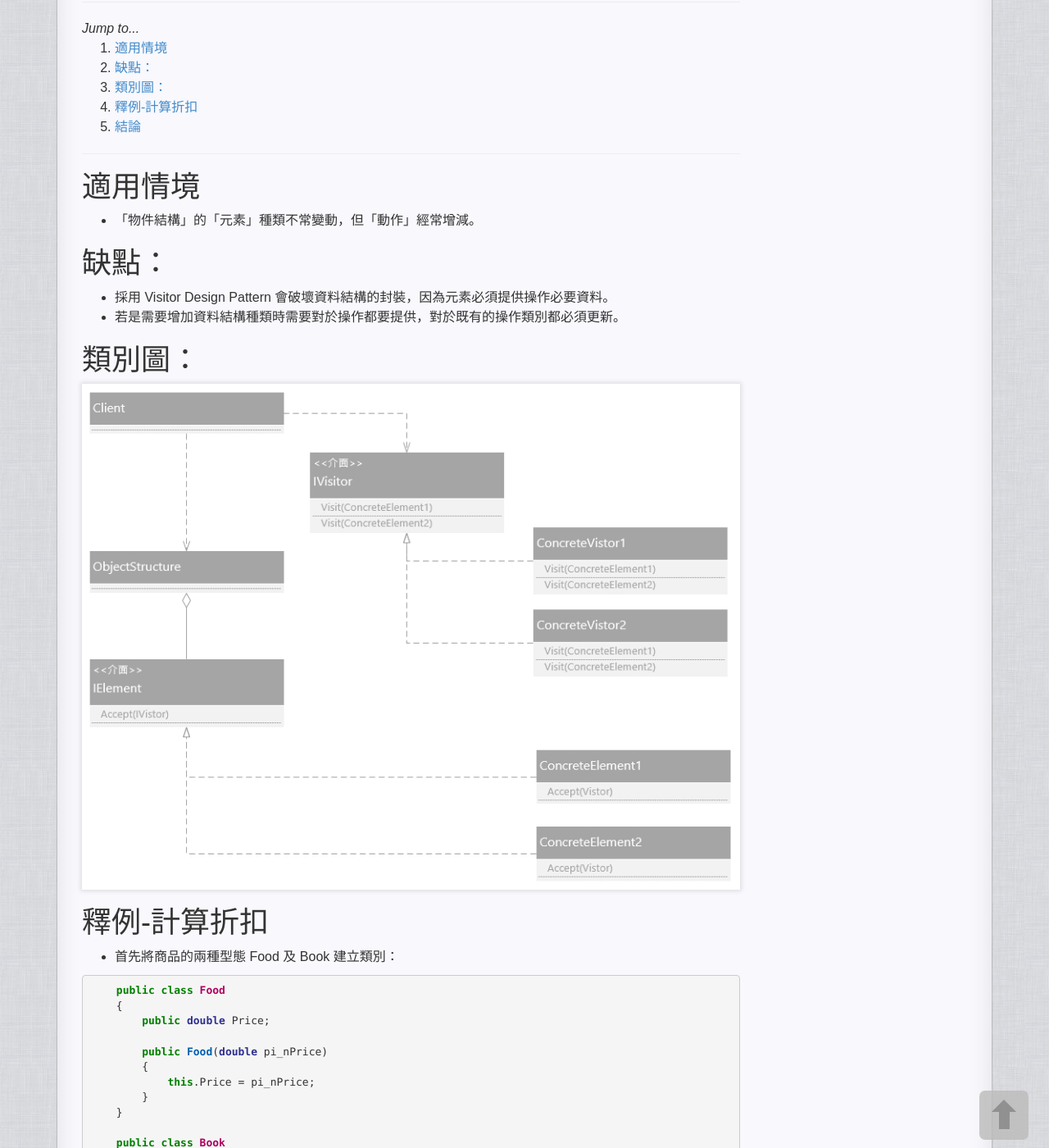
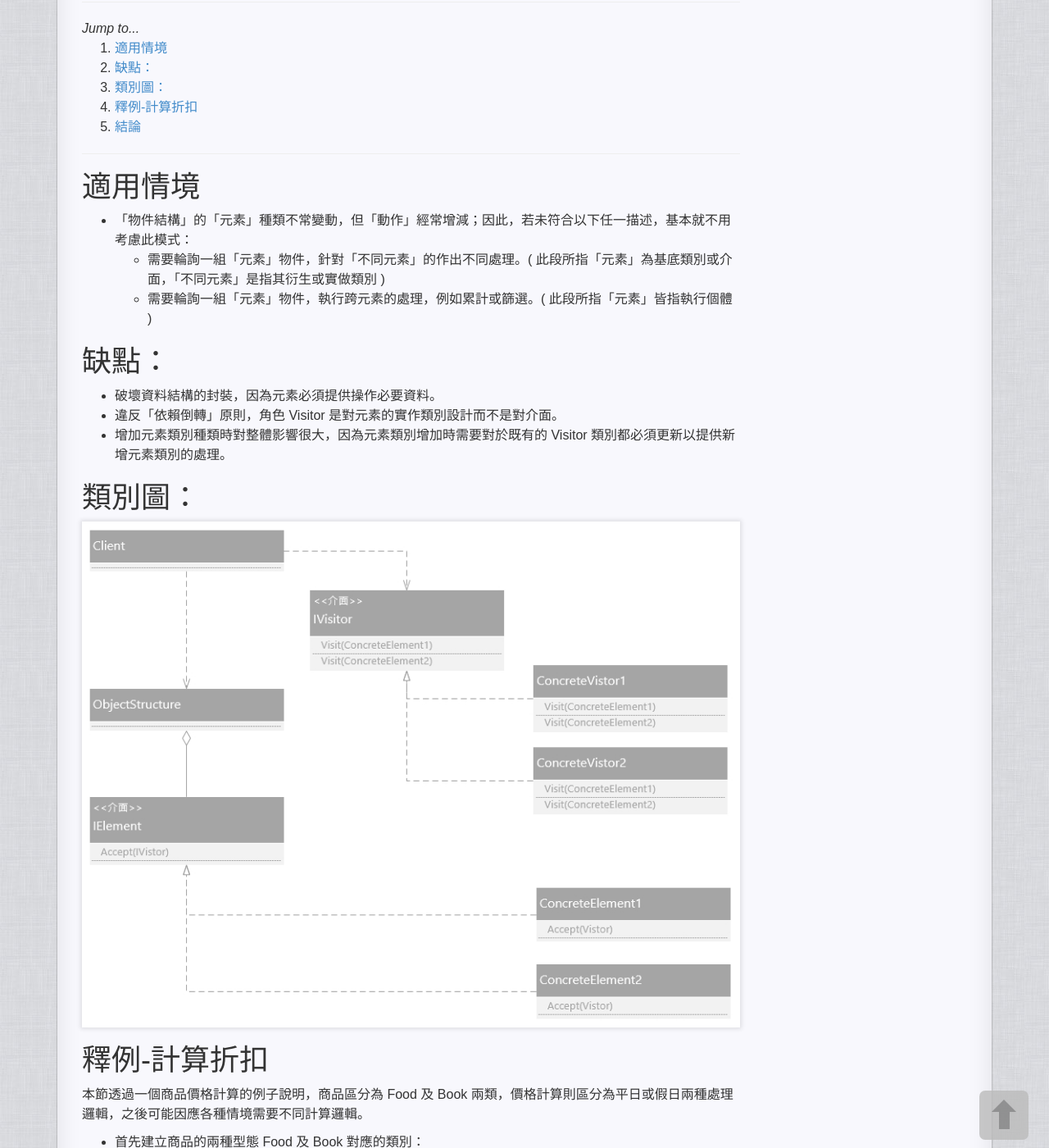
Before and after one commit to No129/No129.github.io, a Jekyll site: the page built from _posts/Coding/2018-07-13-[Codeing]Vistor_Design_Pattern.md, in a window 1280 px wide and 1400 px high, scrolled down 197 px. Shown: the whole window at 82% size. Built offline with Jekyll 4.4.1, drawn with Linux system fonts in a browser that asks for light colours; nearby versions of some CDN libraries; some of the changed text lies outside the part shown.

Commit message:
Post 20180713 .4

````diff
--- a/_posts/Coding/2018-07-13-[Codeing]Vistor_Design_Pattern.md
+++ b/_posts/Coding/2018-07-13-[Codeing]Vistor_Design_Pattern.md
@@ -4,21 +4,25 @@ title: "訪問者模式 ( Vistor Design Pattern )"
 categories: TECH
 tag:
 date: 2018-07-13 24:00:00 UTC+8
-last_modified_at: 2018-07-13 24:00:00 UTC+8
+last_modified_at: 2018-07-16 24:00:00 UTC+8
 ---
 # 適用情境
-* 「物件結構」的「元素」種類不常變動，但「動作」經常增減。
+* 「物件結構」的「元素」種類不常變動，但「動作」經常增減；因此，若未符合以下任一描述，基本就不用考慮此模式：
+    * 需要輪詢一組「元素」物件，針對「不同元素」的作出不同處理。( 此段所指「元素」為基底類別或介面，「不同元素」是指其衍生或實做類別 )
+    * 需要輪詢一組「元素」物件，執行跨元素的處理，例如累計或篩選。( 此段所指「元素」皆指執行個體 )
 
 # 缺點：
-* 採用 Visitor Design Pattern 會破壞資料結構的封裝，因為元素必須提供操作必要資料。
-* 若是需要增加資料結構種類時需要對於操作都要提供，對於既有的操作類別都必須更新。
+* 破壞資料結構的封裝，因為元素必須提供操作必要資料。
+* 違反「依賴倒轉」原則，角色 Visitor 是對元素的實作類別設計而不是對介面。
+* 增加元素類別種類時對整體影響很大，因為元素類別增加時需要對於既有的 Visitor 類別都必須更新以提供新增元素類別的處理。
 
 # 類別圖：
 ![Vistor Design Pattern](/assets/DesignPattern/VisitorDesignPattern.jpg)
 
 # 釋例-計算折扣
+本節透過一個商品價格計算的例子說明，商品區分為 Food 及 Book 兩類，價格計算則區分為平日或假日兩種處理邏輯，之後可能因應各種情境需要不同計算邏輯。
 
-* 首先將商品的兩種型態 Food 及 Book 建立類別：
+* 首先建立商品的兩種型態 Food 及 Book 對應的類別：
 
 ```csharp
     public class Food
@@ -42,24 +46,27 @@ last_modified_at: 2018-07-13 24:00:00 UTC+8
     }
 ```
 
-* 建立 Vistor Design Pattern 的兩個角色，在此以抽象類別撰寫，採用介面也可以：
+* 建立 Vistor Design Pattern 的元素與操作角色，在此以抽象類別撰寫，採用介面也可以：
 
 ```csharp
+    //元素角色的基底類別。
     public abstract class BaseProduct
     {
         public abstract void Accept(BaseCalculator pi_objCalculator);
     }
 
+    //操作角色的基底類別。
     public abstract class BaseCalculator
     {
+        //處理 Food 的計算。
         public abstract void Visit(Food food);
-
+        //處理 Book 的計算。
         public abstract void Visit(Book book);
 
     }
 ```
 
-* 讓 Food 及 Book 繼承 BaseProduct 抽象類別，具有「被訪問」的功能：
+* 讓 Food 及 Book 類別繼承 BaseProduct 抽象類別，具有「被訪問」的能力：
 
 ```csharp
     public class Food : BaseProduct
@@ -71,6 +78,7 @@ last_modified_at: 2018-07-13 24:00:00 UTC+8
             this.Price = pi_nPrice;
         }
 
+        //覆寫基底類別方法。
         public override void Accept(BaseCalculator pi_objCalculator)
         {
             pi_objCalculator.Visit(this);
@@ -86,6 +94,7 @@ last_modified_at: 2018-07-13 24:00:00 UTC+8
             this.Price = pi_nPrice;
         }
 
+        //覆寫基底類別方法。
         public override void Accept(BaseCalculator pi_objCalculator)
         {
             pi_objCalculator.Visit(this);
@@ -93,9 +102,10 @@ last_modified_at: 2018-07-13 24:00:00 UTC+8
     }
 ```
 
-* 建立「訪問者」角色的 CommonCalculator 類別提供一般時段的計算功能：
+* 建立「訪問者」角色的 CommonCalculator 類別提供平日的計算功能：
 
 ```csharp
+    //提供平日計算邏輯。
     public class CommonCalculator : BaseCalculator
     {
 
@@ -111,9 +121,10 @@ last_modified_at: 2018-07-13 24:00:00 UTC+8
     }
 ```
 
-* 假日時若需要不同的折扣所以增加一個 HolidayCalculator 類別：
+* 假日需要不同的折扣所以增加一個 HolidayCalculator 類別：
 
 ```csharp
+    //提供假日的計算邏輯
     public class HolidayCalculator : BaseCalculator
     {
 
@@ -142,7 +153,7 @@ last_modified_at: 2018-07-13 24:00:00 UTC+8
             var objCommon = new CommonCalculator();
             var objHoliday = new HolidayCalculator();
 
-            Console.WriteLine("-- 一般時段 --");
+            Console.WriteLine("-- 平日時段 --");
             objMilk.Accept(objCommon);
             objEZABC.Accept(objCommon);
 
@@ -157,12 +168,12 @@ last_modified_at: 2018-07-13 24:00:00 UTC+8
 
 * 輸出結果：
 ```
--- 一般時段 --
-Food's common price:100
-Book's common price:100
--- 假日時段 --
-Food's holiday price:80
-Book's holiday price:95
+    -- 平日時段 --
+    Food's common price:100
+    Book's common price:100
+    -- 假日時段 --
+    Food's holiday price:80
+    Book's holiday price:95
 ```
 
 * 但這個例子並無法表現出 Visitor Design Pattern 的優點，畢竟客戶端可以直接如下例呼叫，就可以得到相同結果，單純利用多形的特色就可以將資料與操作分離，完全不用套模式。
````
